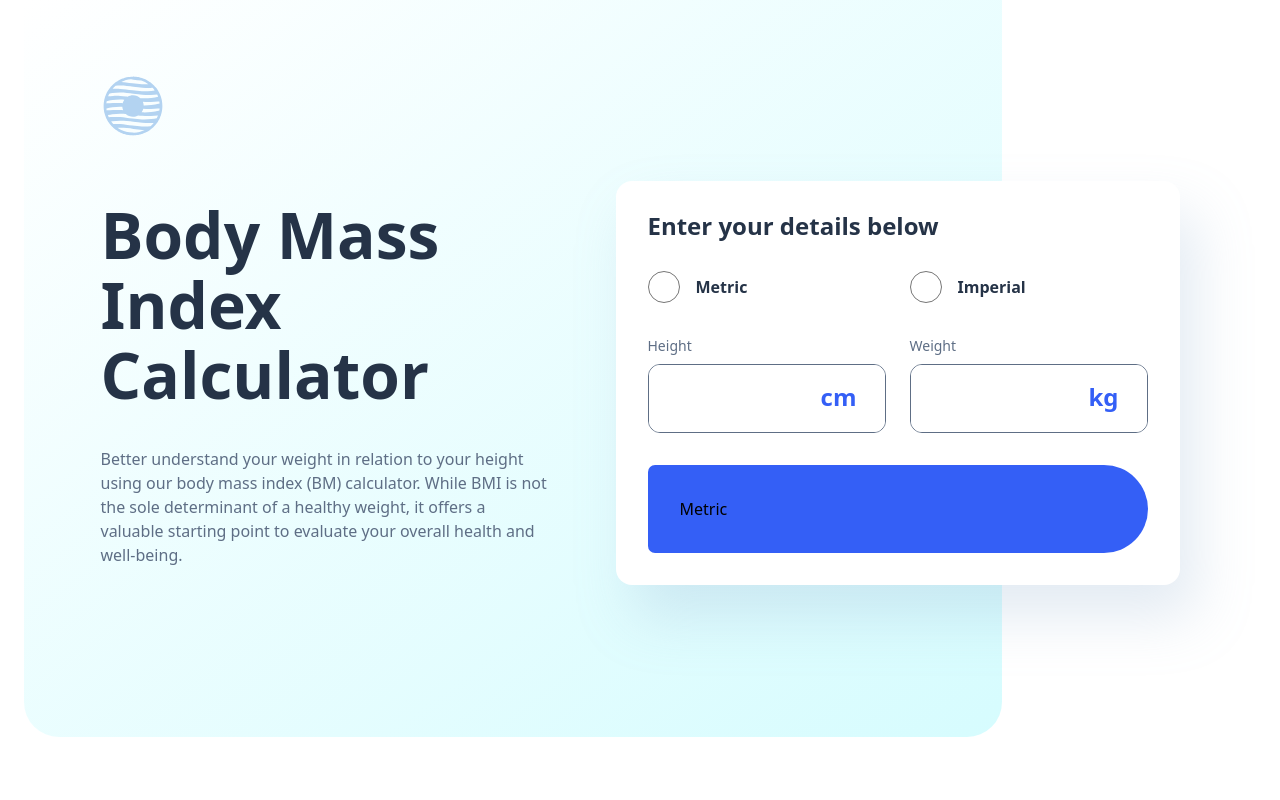
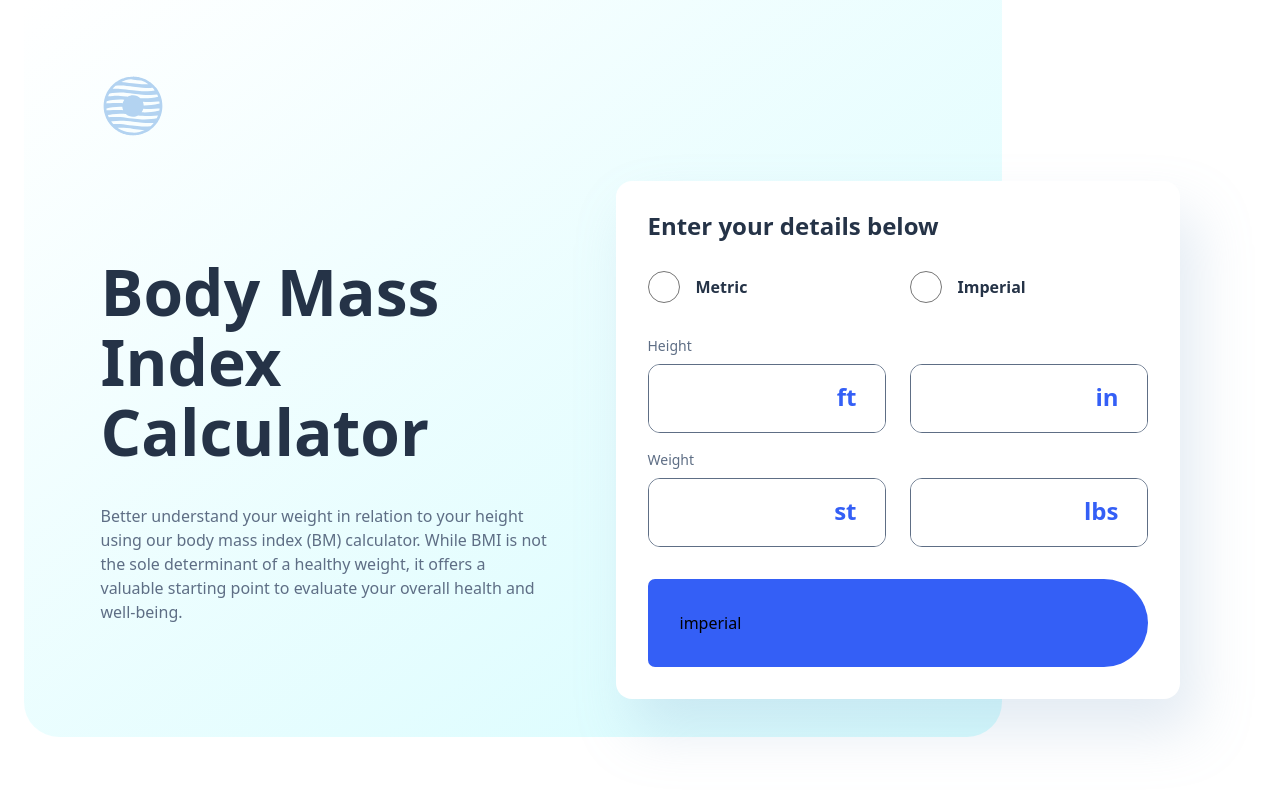
Before and after one commit to aleksi-svaridze/bmi, a React (Create React App) app: page / in a window 1280 px wide. Shown: the top 800 px of the page. Built offline with nearby package versions, Linux system fonts and the light colour scheme.

Commit message:
Imperial counter jsx structure

```diff
--- a/src/components/Calculator.jsx
+++ b/src/components/Calculator.jsx
@@ -2,7 +2,7 @@ import ImperialCalculator from "./ImperialCalculator";
 import MetricCalculator from "./MetricCalculator";
 
 const Calculator = () => {
-  let bmiOutputResult = "metric";
+  let bmiOutputResult = "imperial";
 
   console.log(bmiOutputResult);
 
--- a/src/components/ImperialCalculator.jsx
+++ b/src/components/ImperialCalculator.jsx
@@ -1,5 +1,69 @@
 const ImperialCalculator = () => {
-  return <div>Imperial</div>;
+  return (
+    <div className="">
+      <h4 className="text-electric-blue text-sm capitalize leading-[150%] mb-2">
+        height
+      </h4>
+      <div className="flex items-center gap-x-6">
+        <div className="w-1/2">
+          <div className="h-[69px] rounded-xl border-electric-blue focus-within:border-blue border overflow-hidden relative">
+            <input
+              type="number"
+              className="absolute w-full h-full focus:outline-none pl-5 md:pl-6 pr-12 md:pr-20 text-gunmetal text-2xl leading-[110%] font-semibold"
+              min="0"
+            />
+            <span className="text-blue text-2xl leading-none font-semibold absolute top-1/2 -translate-y-[14px] right-5 md:right-7">
+              ft
+            </span>
+          </div>
+        </div>
+
+        <div className="w-1/2">
+          <div className="h-[69px] rounded-xl border-electric-blue focus-within:border-blue border overflow-hidden relative">
+            <input
+              type="number"
+              className="absolute w-full h-full focus:outline-none pl-5 md:pl-6 pr-12 md:pr-20 text-gunmetal text-2xl leading-[110%] font-semibold"
+              min="0"
+            />
+            <span className="text-blue text-2xl leading-none font-semibold absolute top-1/2 -translate-y-[14px] right-5 md:right-7">
+              in
+            </span>
+          </div>
+        </div>
+      </div>
+
+      <h4 className="text-electric-blue text-sm capitalize leading-[150%] mb-2 mt-4">
+        weight
+      </h4>
+      <div className="flex items-center gap-x-6">
+        <div className="w-1/2">
+          <div className="h-[69px] rounded-xl border-electric-blue focus-within:border-blue border overflow-hidden relative">
+            <input
+              type="number"
+              className="absolute w-full h-full focus:outline-none pl-5 md:pl-6 pr-12 md:pr-20 text-gunmetal text-2xl leading-[110%] font-semibold"
+              min="0"
+            />
+            <span className="text-blue text-2xl leading-none font-semibold absolute top-1/2 -translate-y-[14px] right-5 md:right-7">
+              st
+            </span>
+          </div>
+        </div>
+
+        <div className="w-1/2">
+          <div className="h-[69px] rounded-xl border-electric-blue focus-within:border-blue border overflow-hidden relative">
+            <input
+              type="number"
+              className="absolute w-full h-full focus:outline-none pl-5 md:pl-6 pr-12 md:pr-20 text-gunmetal text-2xl leading-[110%] font-semibold"
+              min="0"
+            />
+            <span className="text-blue text-2xl leading-none font-semibold absolute top-1/2 -translate-y-[14px] right-5 md:right-7">
+              lbs
+            </span>
+          </div>
+        </div>
+      </div>
+    </div>
+  );
 };
 
 export default ImperialCalculator;
```
